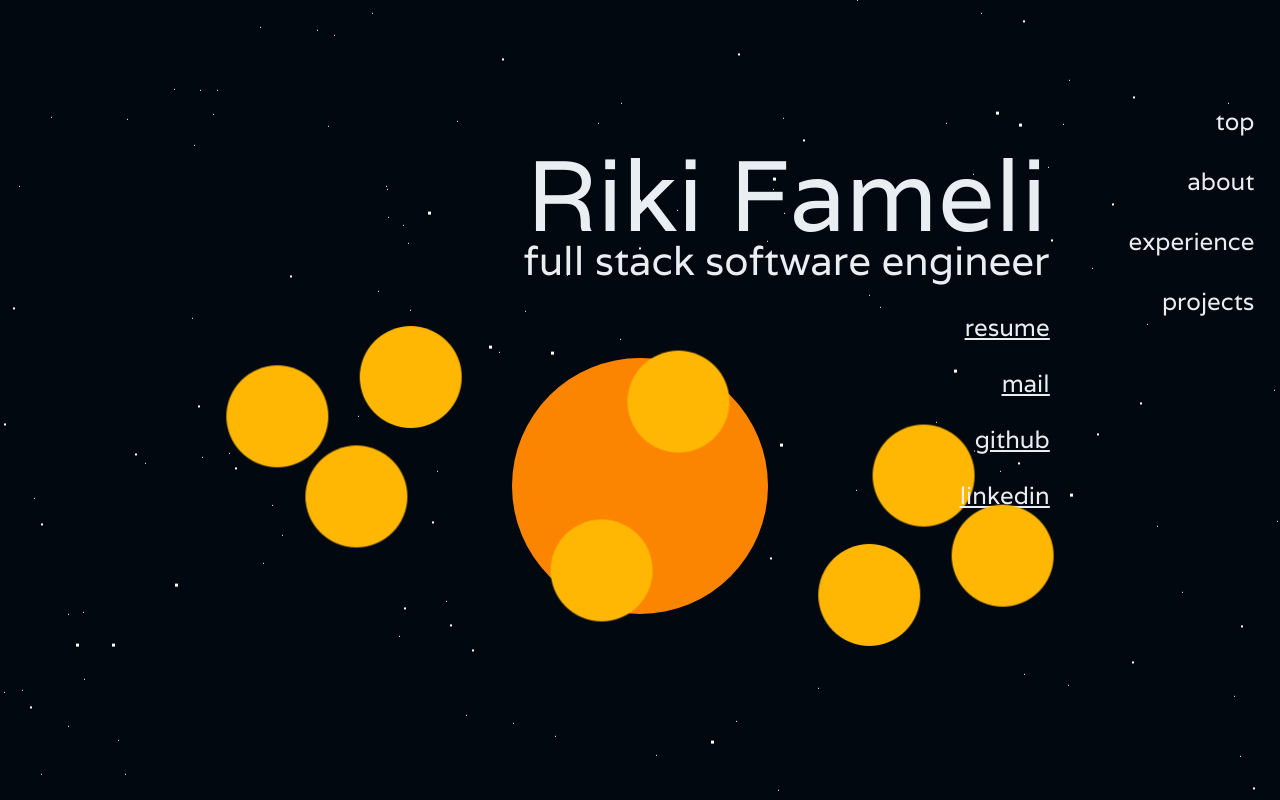
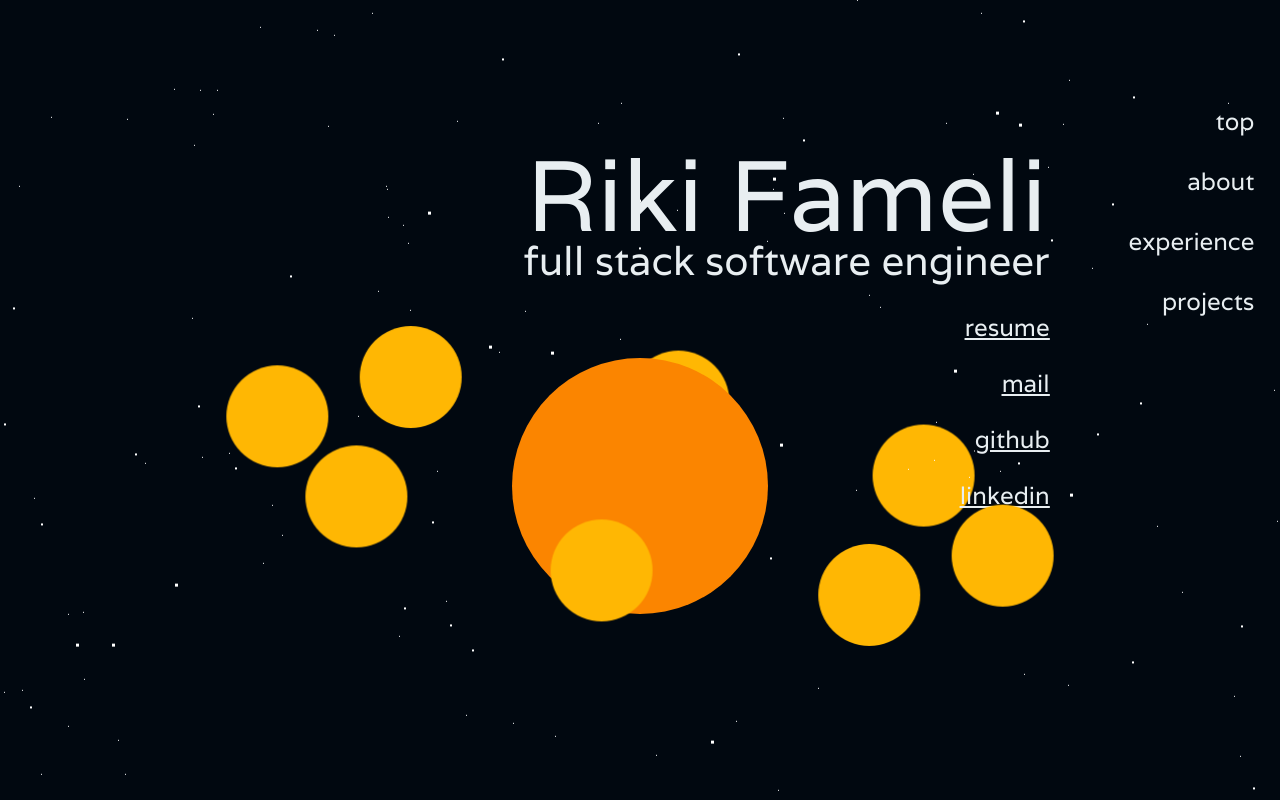
Before and after one commit to r-fameli/r-fameli.github.io, a React (Vite) app: page / in a window 1280 px wide. Shown: the top 800 px of the page. Built offline with nearby package versions, Linux system fonts and the light colour scheme.

Commit message:
Update z-index

```diff
--- a/src/components/CirclingIcons/CirclingIcons.tsx
+++ b/src/components/CirclingIcons/CirclingIcons.tsx
@@ -39,7 +39,7 @@ const CirclingIcons = ({ numCircles }: Props) => {
             const x = CENTER + (xBeforeRot * cosRot - yBeforeRot * sinRot);
             const y = CENTER + (xBeforeRot * sinRot + yBeforeRot * cosRot);
             // z-index
-            const z = angle < 180 ? 5 : 0;
+            const z = angle < 180 ? 5 : -1;
             positions[i] = [x, y, z]
         };
         return positions
```
